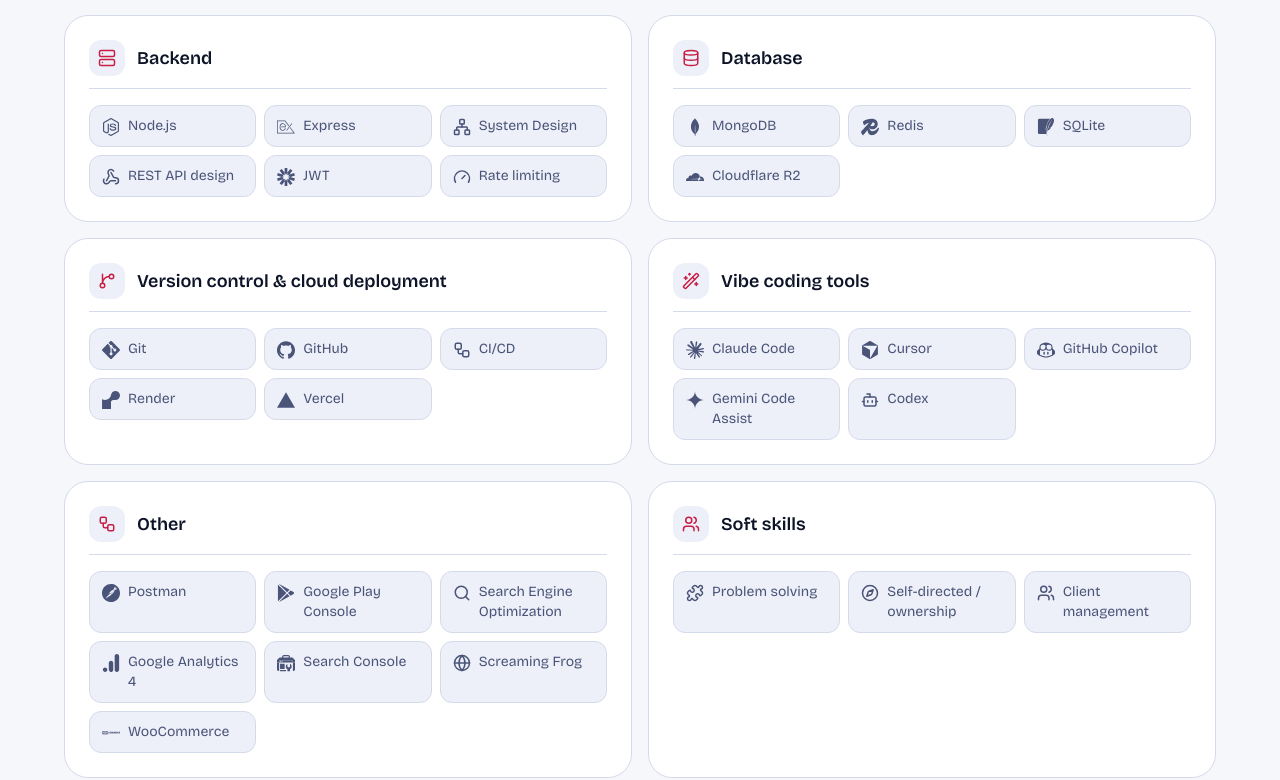
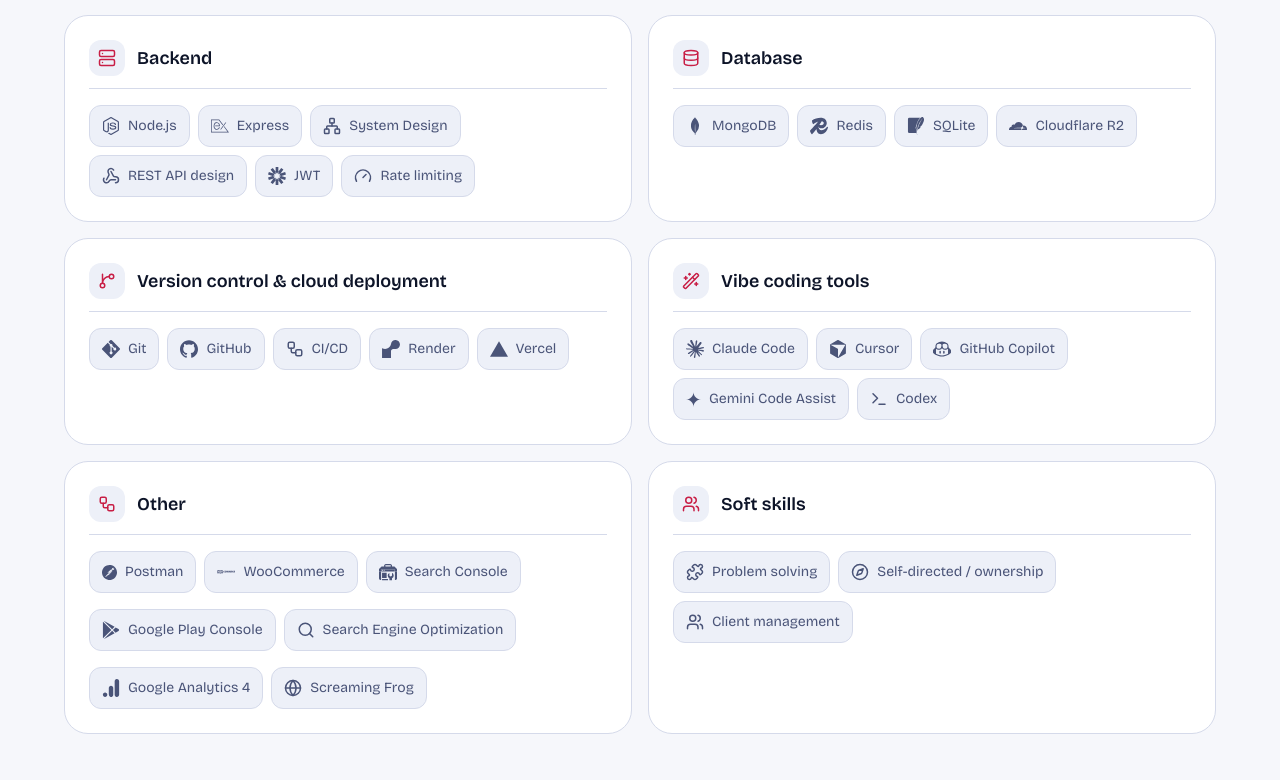
Before and after one commit to prabin738/Prabin-Singh-Portfolio, a Next.js app: page / in a window 1280 px wide. Shown: the part 4180-4960 px from the top of the page. Built offline with nearby package versions, Linux system fonts and the light colour scheme.

Commit message:
polished the tech stack section

```diff
--- a/content/data/stack.ts
+++ b/content/data/stack.ts
@@ -67,14 +67,16 @@
   { name: "Gemini Code Assist", categories: ["vibe-coding-tools"] },
   { name: "Codex", categories: ["vibe-coding-tools"] },
 
-  // Other (SEO background, testing, ecommerce)
+  // Other (SEO background, testing, ecommerce). Order is curated for the
+  // stack grid's row layout (see SKILL_GROUPS.rowBreaks for "other"): 3
+  // items, then 2, then 2.
   { name: "Postman", categories: ["other"] },
+  { name: "WooCommerce", categories: ["other"] },
+  { name: "Search Console", categories: ["other"] },
   { name: "Google Play Console", categories: ["other"] },
   { name: "Search Engine Optimization", categories: ["other"] },
   { name: "Google Analytics 4", categories: ["other"] },
-  { name: "Search Console", categories: ["other"] },
   { name: "Screaming Frog", categories: ["other"] },
-  { name: "WooCommerce", categories: ["other"] },
 
   // Soft skills
   { name: "Problem solving", categories: ["soft-skills"] },
@@ -82,13 +84,18 @@
   { name: "Client management", categories: ["soft-skills"] },
 ];
 
-export const SKILL_GROUPS: { label: string; value: SkillCategory }[] = [
+export const SKILL_GROUPS: {
+  label: string;
+  value: SkillCategory;
+  /** Forces a line break after these 1-indexed item positions, for a curated row layout. */
+  rowBreaks?: number[];
+}[] = [
   { label: "Frontend", value: "frontend" },
   { label: "Design", value: "design" },
   { label: "Backend", value: "backend" },
   { label: "Database", value: "database" },
   { label: "Version control & cloud deployment", value: "cloud-deployment" },
   { label: "Vibe coding tools", value: "vibe-coding-tools" },
-  { label: "Other", value: "other" },
+  { label: "Other", value: "other", rowBreaks: [3, 5] },
   { label: "Soft skills", value: "soft-skills" },
 ];
--- a/src/components/sections/skills-grid.tsx
+++ b/src/components/sections/skills-grid.tsx
@@ -1,9 +1,8 @@
 "use client";
 
-import { useMemo, useState } from "react";
+import { Fragment, useEffect, useMemo, useRef, useState } from "react";
 import {
   Blocks,
-  Bot,
   Compass,
   Database,
   Gauge,
@@ -15,6 +14,7 @@
   Search,
   Server,
   Sparkles,
+  Terminal,
   Users,
   Wand2,
   Webhook,
@@ -39,8 +39,11 @@
 };
 
 // Keyed by skill name. A brand slug renders through simple-icons (BrandIcon);
-// icon is a Lucide fallback for skills with no brand mark to draw on.
-const SKILL_ICON: Record<string, { brand: string } | { icon: LucideIcon }> = {
+// icon is a Lucide fallback for skills with no brand mark to draw on. `size`
+// overrides the default 18px for marks that otherwise read heavier/lighter
+// than their neighbors (dense glyphs like Gemini's sparkle or Postman's mark
+// visually outweigh thinner logos at the same box size).
+const SKILL_ICON: Record<string, { brand: string; size?: number } | { icon: LucideIcon; size?: number }> = {
   React: { brand: "react" },
   "React Native": { brand: "react" },
   Expo: { brand: "expo" },
@@ -75,10 +78,10 @@
   "Claude Code": { brand: "claude" },
   Cursor: { brand: "cursor" },
   "GitHub Copilot": { brand: "githubcopilot" },
-  "Gemini Code Assist": { brand: "googlegemini" },
-  Codex: { icon: Bot },
+  "Gemini Code Assist": { brand: "googlegemini", size: 15 },
+  Codex: { icon: Terminal },
 
-  Postman: { brand: "postman" },
+  Postman: { brand: "postman", size: 15 },
   "Google Play Console": { brand: "googleplay" },
   "Search Engine Optimization": { icon: Search },
   "Google Analytics 4": { brand: "googleanalytics" },
@@ -93,20 +96,83 @@
 
 const FILTERS: { label: string; value: "all" | SkillCategory }[] = [{ label: "All", value: "all" }, ...SKILL_GROUPS];
 
+// Mobile-only: gently bounces the filter row back and forth so it reads as
+// scrollable, while a touch/pointer drag pauses it and hands control back to
+// native scrolling; it resumes a couple seconds after the interaction ends.
+const AUTO_SLIDE_PX_PER_FRAME = 0.6;
+const AUTO_SLIDE_RESUME_DELAY_MS = 2000;
+
+function useAutoSlide(ref: React.RefObject<HTMLDivElement | null>) {
+  useEffect(() => {
+    const track = ref.current;
+    if (!track || window.matchMedia("(prefers-reduced-motion: reduce)").matches) return;
+
+    let rafId: number;
+    let direction: 1 | -1 = 1;
+    let paused = false;
+    let resumeTimer: ReturnType<typeof setTimeout> | undefined;
+
+    const step = () => {
+      if (!paused) {
+        const maxScroll = track.scrollWidth - track.clientWidth;
+        if (maxScroll > 0) {
+          let next = track.scrollLeft + direction * AUTO_SLIDE_PX_PER_FRAME;
+          if (next >= maxScroll) {
+            next = maxScroll;
+            direction = -1;
+          } else if (next <= 0) {
+            next = 0;
+            direction = 1;
+          }
+          track.scrollLeft = next;
+        }
+      }
+      rafId = requestAnimationFrame(step);
+    };
+
+    const pause = () => {
+      paused = true;
+      clearTimeout(resumeTimer);
+    };
+    const scheduleResume = () => {
+      clearTimeout(resumeTimer);
+      resumeTimer = setTimeout(() => {
+        paused = false;
+      }, AUTO_SLIDE_RESUME_DELAY_MS);
+    };
+
+    track.addEventListener("pointerdown", pause);
+    track.addEventListener("pointerup", scheduleResume);
+    track.addEventListener("pointercancel", scheduleResume);
+    rafId = requestAnimationFrame(step);
+
+    return () => {
+      cancelAnimationFrame(rafId);
+      clearTimeout(resumeTimer);
+      track.removeEventListener("pointerdown", pause);
+      track.removeEventListener("pointerup", scheduleResume);
+      track.removeEventListener("pointercancel", scheduleResume);
+    };
+  }, [ref]);
+}
+
 function SkillIcon({ name }: { name: string }) {
   const entry = SKILL_ICON[name];
   if (!entry) return null;
 
+  const size = entry.size ?? 18;
   if ("brand" in entry) {
-    return <BrandIcon slug={entry.brand} size={18} />;
+    return <BrandIcon slug={entry.brand} size={size} />;
   }
 
   const Icon = entry.icon;
-  return <Icon size={18} aria-hidden />;
+  return <Icon size={size} aria-hidden />;
 }
 
 export function SkillsGrid() {
   const [filter, setFilter] = useState<"all" | SkillCategory>("all");
+  const filterTrackRef = useRef<HTMLDivElement>(null);
+  useAutoSlide(filterTrackRef);
 
   const visibleGroups = useMemo(
     () => (filter === "all" ? SKILL_GROUPS : SKILL_GROUPS.filter((group) => group.value === filter)),
@@ -115,7 +181,12 @@
 
   return (
     <div className="flex flex-col gap-8">
-      <div role="group" aria-label="Filter skills by category" className="flex flex-wrap gap-2">
+      <div
+        ref={filterTrackRef}
+        role="group"
+        aria-label="Filter skills by category"
+        className="flex flex-nowrap gap-2 overflow-x-auto scrollbar-none sm:flex-wrap sm:overflow-visible"
+      >
         {FILTERS.map((item) => {
           const active = filter === item.value;
           return (
@@ -125,7 +196,7 @@
               aria-pressed={active}
               onClick={() => setFilter(item.value)}
               className={cn(
-                "inline-flex h-11 cursor-pointer items-center justify-center rounded-full px-5 text-sm font-medium transition-colors",
+                "inline-flex h-11 shrink-0 cursor-pointer items-center justify-center whitespace-nowrap rounded-full px-5 text-sm font-medium transition-colors",
                 active
                   ? "bg-primary text-white"
                   : "border border-line-strong text-muted hover:bg-raised hover:text-fg",
@@ -151,17 +222,17 @@
                 <h3 className="text-lg font-semibold text-fg">{group.label}</h3>
               </div>
 
-              <div className="grid grid-cols-2 gap-2 sm:grid-cols-3">
-                {items.map((skill) => (
-                  <div
-                    key={skill.name}
-                    className="flex items-start gap-2 rounded-xl border border-line bg-raised px-3 py-2.5 text-sm text-muted"
-                  >
-                    <span className="mt-0.5 shrink-0 text-subtle">
-                      <SkillIcon name={skill.name} />
-                    </span>
-                    <span>{skill.name}</span>
-                  </div>
+              <div className="flex flex-wrap gap-2">
+                {items.map((skill, index) => (
+                  <Fragment key={skill.name}>
+                    <div className="inline-flex items-center gap-2 whitespace-nowrap rounded-xl border border-line bg-raised px-3 py-2.5 text-sm text-muted transition-all duration-150 hover:-translate-y-0.5 hover:border-primary-fg hover:bg-primary/5">
+                      <span className="shrink-0 text-subtle">
+                        <SkillIcon name={skill.name} />
+                      </span>
+                      <span>{skill.name}</span>
+                    </div>
+                    {group.rowBreaks?.includes(index + 1) && <span className="basis-full" aria-hidden />}
+                  </Fragment>
                 ))}
               </div>
             </BentoTile>
```
